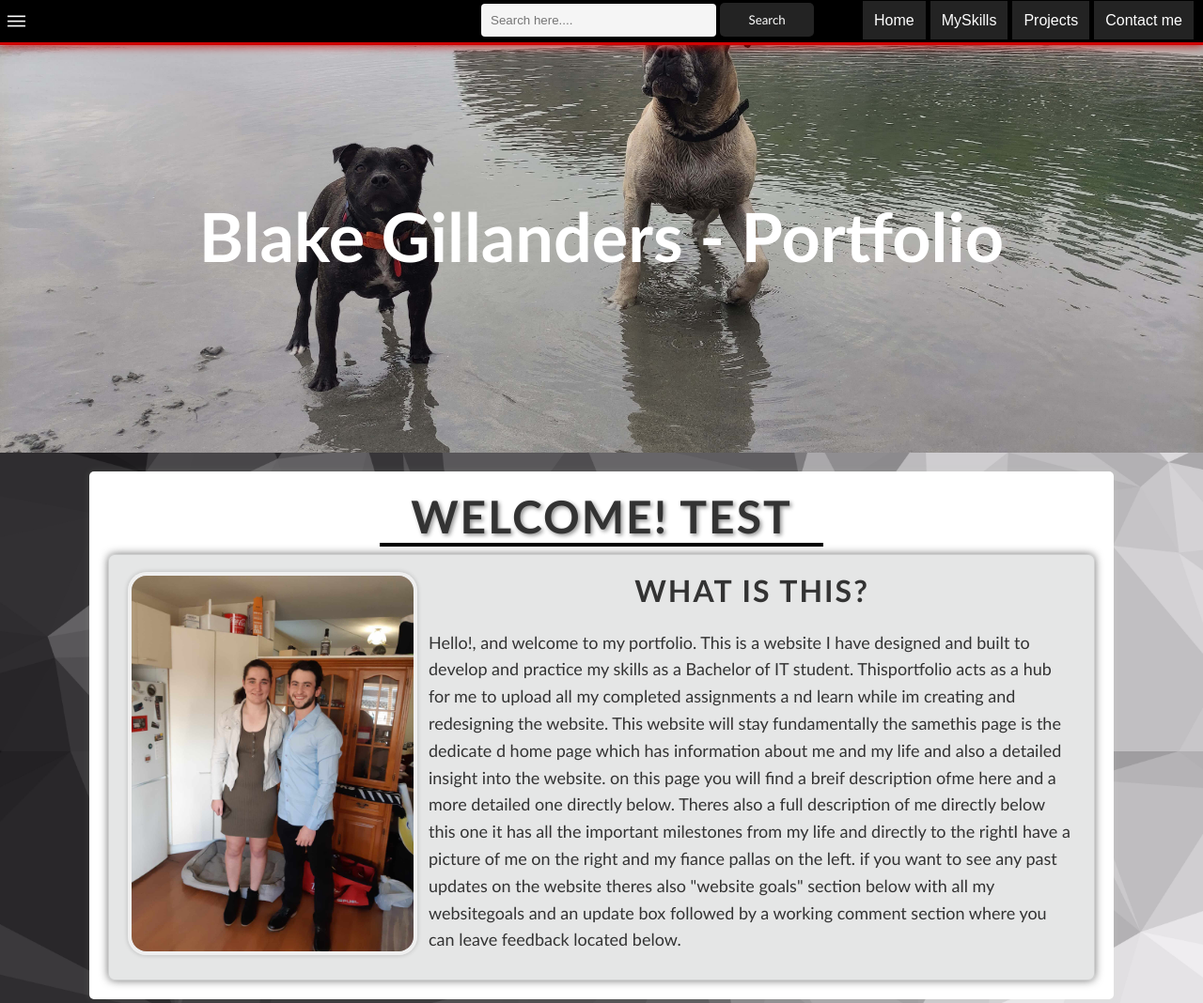
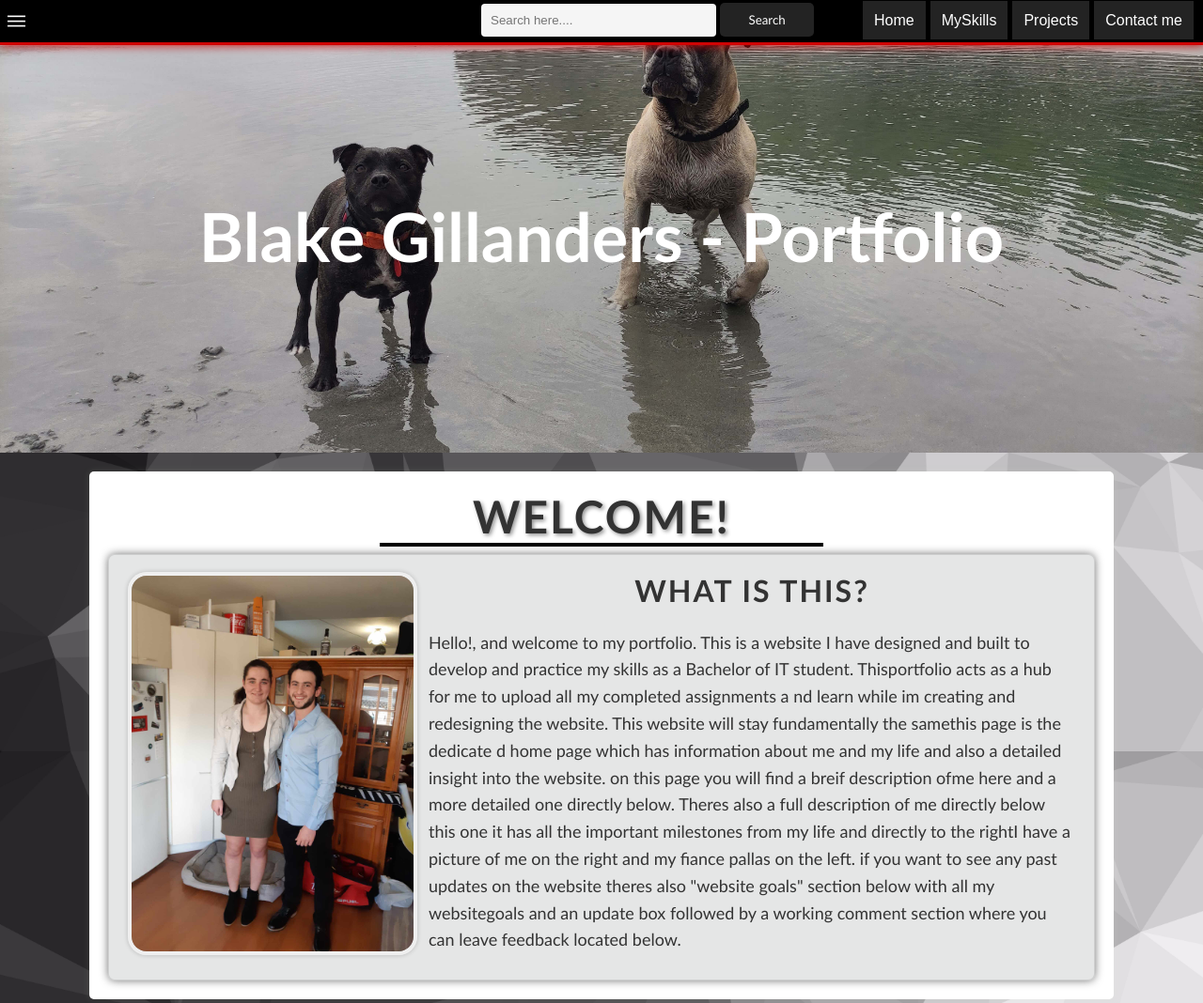
Before and after one commit to BlakeSG/BlakeGPortfolio, a plain HTML site: page Home page/Home.html in a window 1280 px wide. Shown: the top 1068 px of the page at 94% size. Drawn offline with Linux system fonts and the light colour scheme; no server answers.

Commit message:
Update Home.html

```diff
--- a/Home page/Home.html
+++ b/Home page/Home.html
@@ -179,7 +179,7 @@ and pulls the user name from storage for reuse on the page.-->
 to read/-->
     <div id="elementToChange" class="Aboutme-1 Lightmode" ><!--Light and dark mode classes change-->
      <!--javascript welcome msg "welcome (Saved name)"-->
-        <h1 class="welcome-message">Welcome! TEST</h1>
+        <h1 class="welcome-message">Welcome!</h1>
        <!--you will notice theres other elements with slightly different Lightmode classes so theyre also affected by the change.-->
         <hr  id="hr1ToChange" class="hr1 Lightmodehr">
         <div class="about-content">
```
